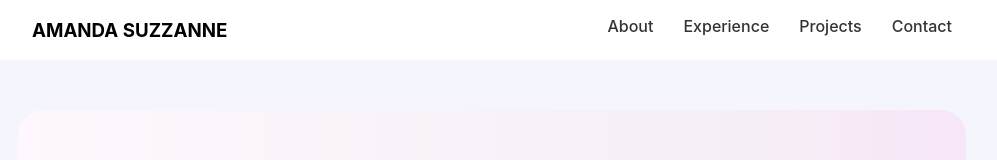
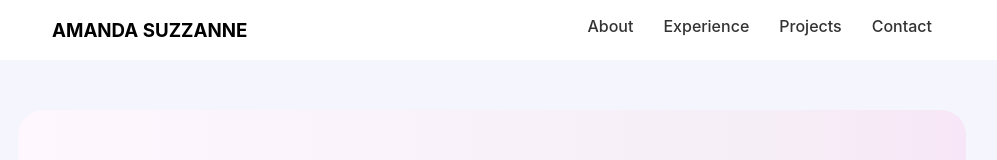
Before and after one commit to amandasuzzanne/amanda, a React (Create React App) app: page / in a window 1280 px wide. Shown: the top 160 px of the page, without its empty margins (148-1145 px from the left). Built offline with nearby package versions, Linux system fonts and the light colour scheme.

Commit message:
Chnage navbar margin

```diff
--- a/src/components/Navbar.css
+++ b/src/components/Navbar.css
@@ -6,7 +6,7 @@
     display: flex;
     flex-direction: row;
     justify-content: space-between;
-    margin: 0px 180px;
+    margin: 0px 200px;
 }
 
 .navbar-right {
```
